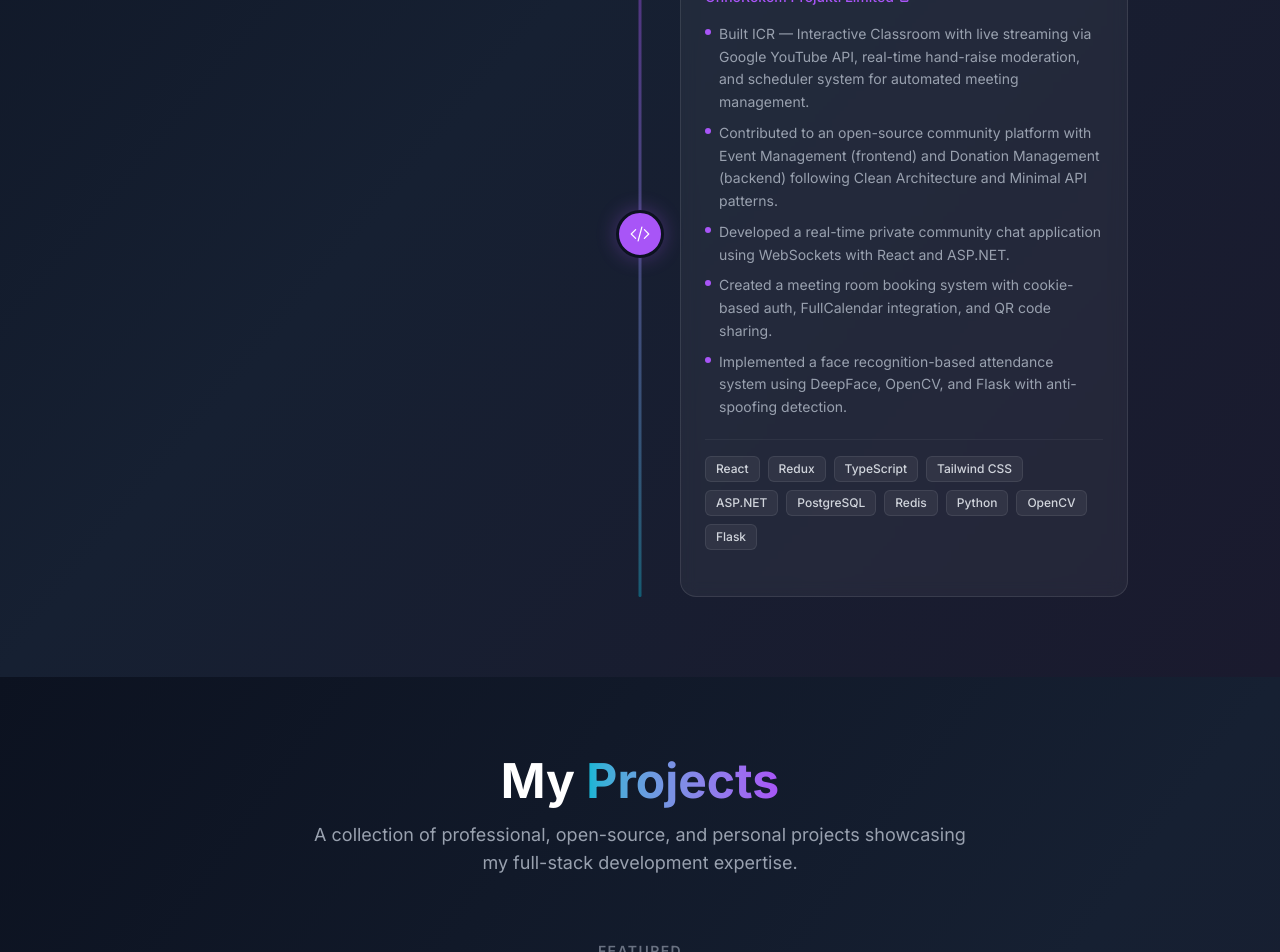
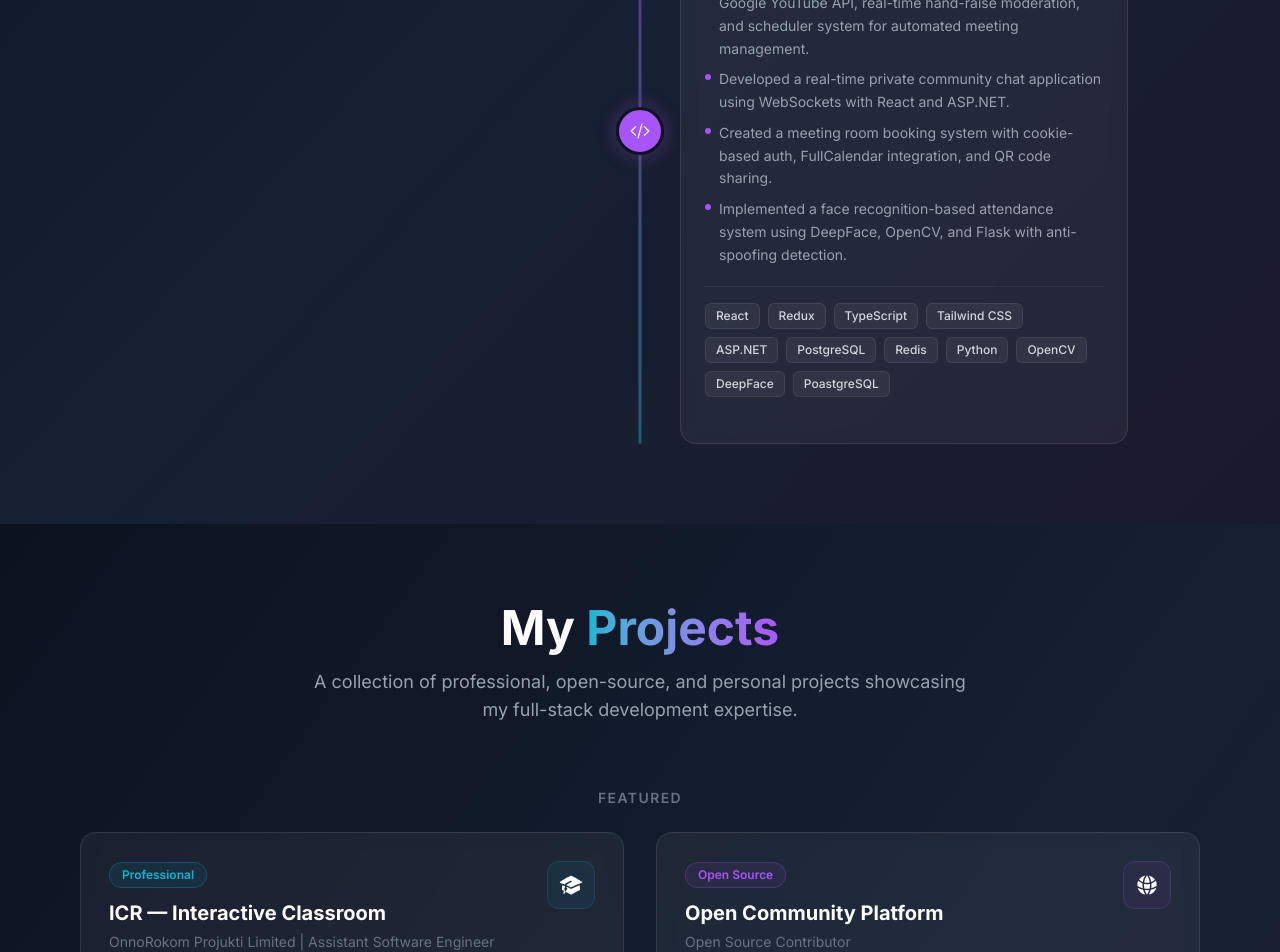
Before and after one commit to naimur1046/personal-portfolio, a React (Vite) app: page / in a window 1280 px wide. Shown: the part 2820-3772 px from the top of the page. Built offline with nearby package versions, Linux system fonts and the light colour scheme.

Commit message:
update professional experience and projects according to relevant information

```diff
--- a/src/pages/ProfessionalExperience.tsx
+++ b/src/pages/ProfessionalExperience.tsx
@@ -25,9 +25,8 @@ const experiences: WorkExperience[] = [
     description: [
       "Developing and maintaining scalable enterprise software solutions for urban and infrastructure projects.",
       "Collaborating with cross-functional teams to design, implement, and deliver features aligned with business requirements.",
-      "Participating in code reviews, sprint planning, and continuous improvement of development workflows.",
     ],
-    tech: ["React", "TypeScript", "Tailwind CSS", ".NET", "Azure"],
+    tech: ["React", "TypeScript", "Tailwind CSS", ".NET", "IOT"],
     accent: "#06b6d4",
     icon: HiBuildingOffice2,
   },
@@ -38,7 +37,6 @@ const experiences: WorkExperience[] = [
     duration: "Oct 2024 – Feb 2026",
     description: [
       "Built ICR — Interactive Classroom with live streaming via Google YouTube API, real-time hand-raise moderation, and scheduler system for automated meeting management.",
-      "Contributed to an open-source community platform with Event Management (frontend) and Donation Management (backend) following Clean Architecture and Minimal API patterns.",
       "Developed a real-time private community chat application using WebSockets with React and ASP.NET.",
       "Created a meeting room booking system with cookie-based auth, FullCalendar integration, and QR code sharing.",
       "Implemented a face recognition-based attendance system using DeepFace, OpenCV, and Flask with anti-spoofing detection.",
@@ -53,7 +51,8 @@ const experiences: WorkExperience[] = [
       "Redis",
       "Python",
       "OpenCV",
-      "Flask",
+      "DeepFace",
+      "PoastgreSQL",
     ],
     accent: "#a855f7",
     icon: HiCodeBracket,
--- a/src/pages/Projects.tsx
+++ b/src/pages/Projects.tsx
@@ -28,30 +28,7 @@ const projects: Project[] = [
     category: "Professional",
     featured: true,
   },
-  {
-    title: "Open Community Platform",
-    subtitle: "OnnoRokom Projukti Limited | Open Source Contributor",
-    description: [
-      "Contributed to requirement analysis, system design, and developed core features for a scalable, open-source community platform.",
-      "Built Event Management module on the frontend and Donation Management on the backend.",
-      "Followed Clean Architecture principles with robust API design using Minimal API pattern.",
-    ],
-    tech: [
-      "React",
-      "Redux",
-      "Tailwind CSS",
-      "ASP.NET",
-      "PostgreSQL",
-      "EF Core",
-      "JWT",
-      "Swagger",
-    ],
-    accent: "#a855f7",
-    icon: HiGlobeAlt,
-    category: "Open Source",
-    featured: true,
-  },
-  {
+   {
     title: "Private Community Chat Application",
     subtitle: "OnnoRokom Projukti Limited | Software R & D Intern",
     description: [
@@ -102,6 +79,29 @@ const projects: Project[] = [
     accent: "#ef4444",
     icon: HiMagnifyingGlass,
     category: "R & D",
+  },
+  {
+    title: "Open Community Platform",
+    subtitle: "Open Source Contributor",
+    description: [
+      "Contributed to requirement analysis, system design, and developed core features for a scalable, open-source community platform.",
+      "Built Event Management module on the frontend and Donation Management on the backend.",
+      "Followed Clean Architecture principles with robust API design using Minimal API pattern.",
+    ],
+    tech: [
+      "React",
+      "Redux",
+      "Tailwind CSS",
+      "ASP.NET",
+      "PostgreSQL",
+      "EF Core",
+      "JWT",
+      "Swagger",
+    ],
+    accent: "#a855f7",
+    icon: HiGlobeAlt,
+    category: "Open Source",
+    featured: true,
   },
   {
     title: "Blood Bank Management System",
```
